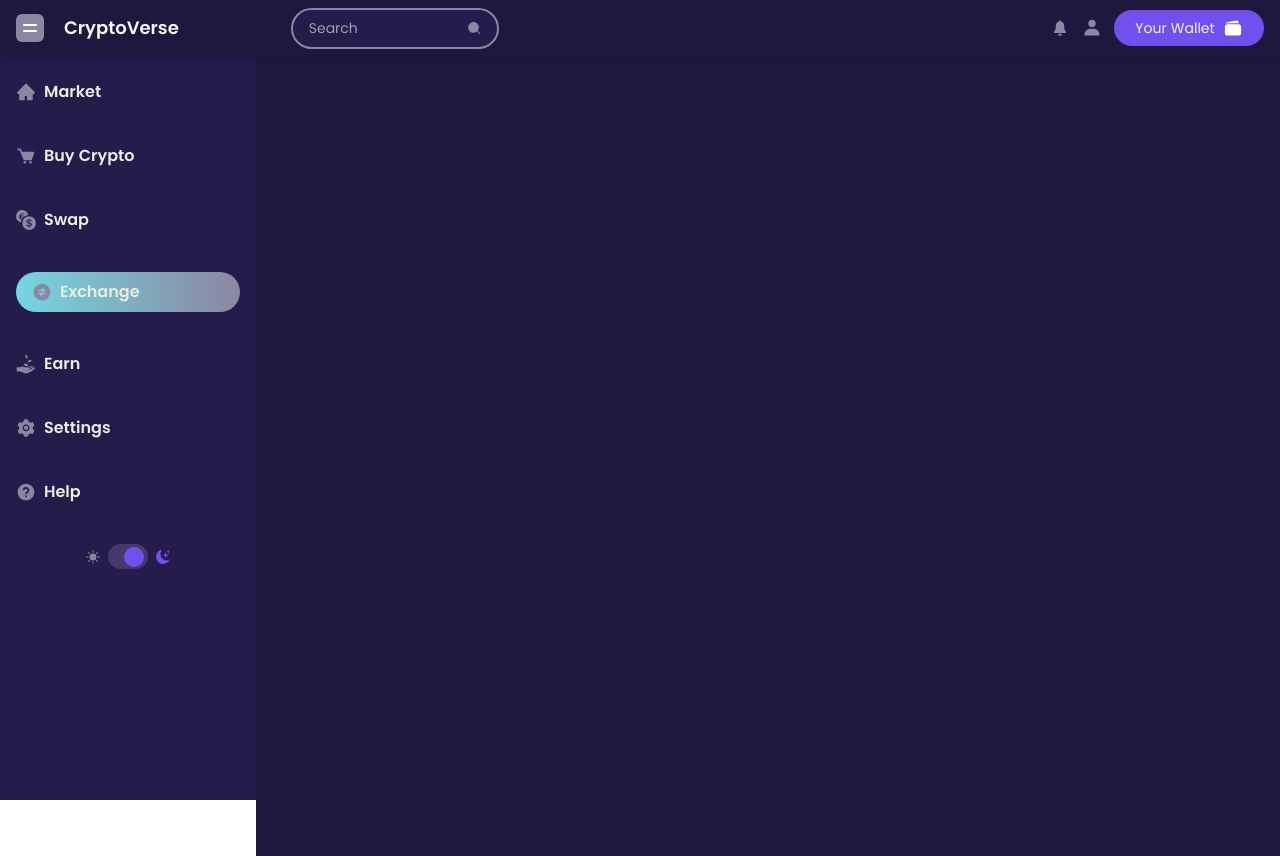
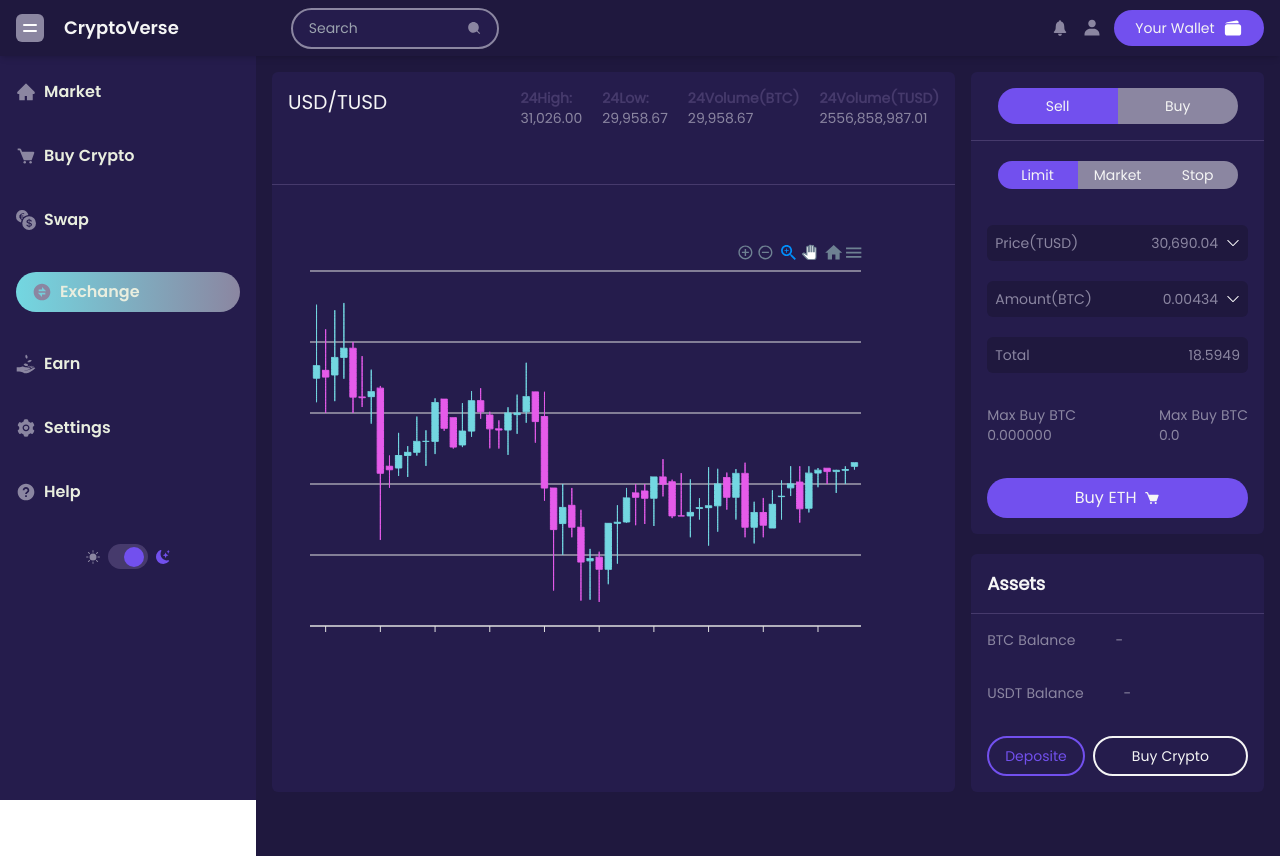
Before and after one commit to Jerry21082-alt/BlockVault, a Next.js app: page /exchange in a window 1280 px wide. Built offline with nearby package versions, Linux system fonts and the light colour scheme.

Commit message:
initial commit

```diff
--- a/app/exchange/page.jsx
+++ b/app/exchange/page.jsx
@@ -12,7 +12,7 @@
   return (
     <>
       <Layout>
-        {/* <div
+        <div
           className={`exchange w-full flex flex-col md:flex-row gap-4 ${
             lightMode ? "bg-darkSnow" : "bg-secondaryDark"
           }`}
@@ -142,7 +142,7 @@
               </div>
             </div>
           </div>
-        </div> */}
+        </div>
       </Layout>
     </>
   );
--- a/app/swap/page.jsx
+++ b/app/swap/page.jsx
@@ -6,12 +6,10 @@
 import Image from "next/image";
 import { BsChevronDown } from "react-icons/bs";
 import { RiExchangeFill, RiExchangeLine } from "react-icons/ri";
-import Swap from "@/components/Swap";
 import { contextFunc } from "@/components/useStateContext/StateContext";
-import SecondSwap from "@/components/SecondSwap";
 import Layout from "@/components/Layout";
 
-export default function Exchange() {
+export default function Swap() {
   const {
     setSwap,
     priceInput,
```
